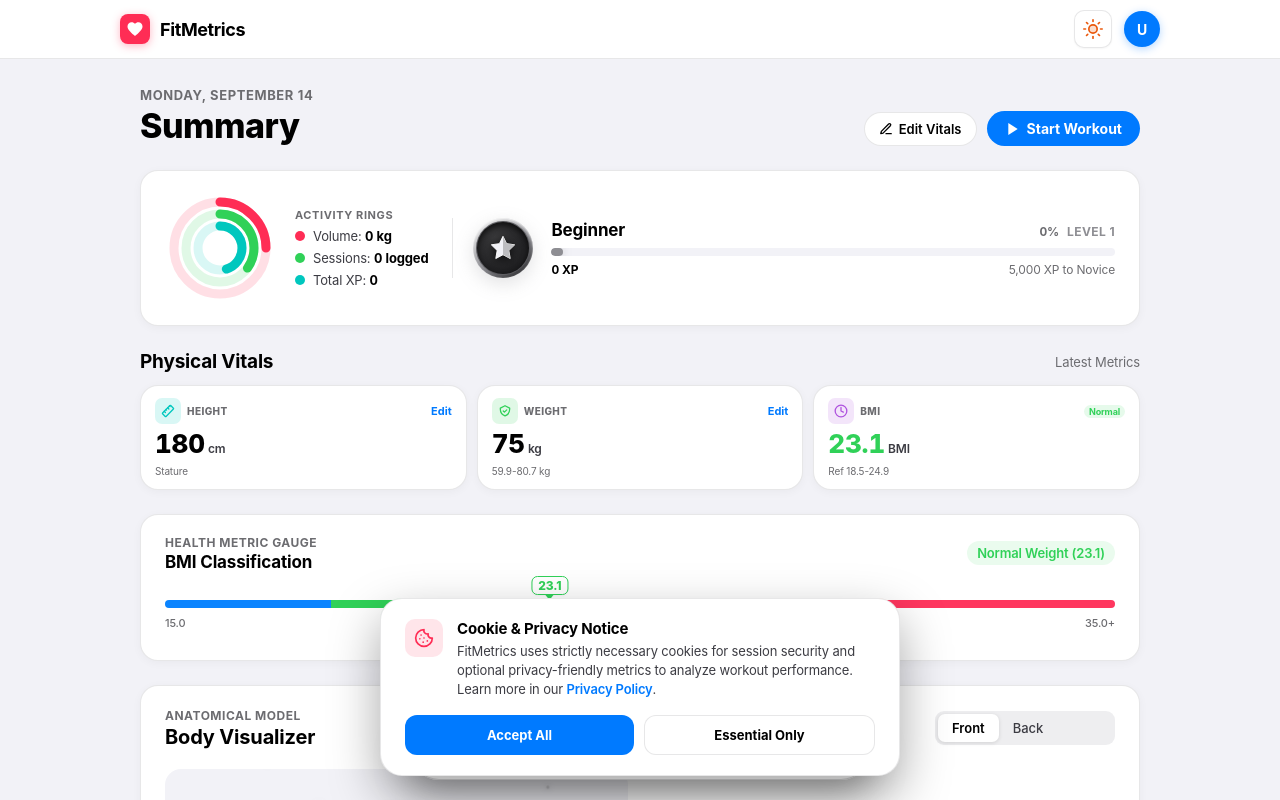
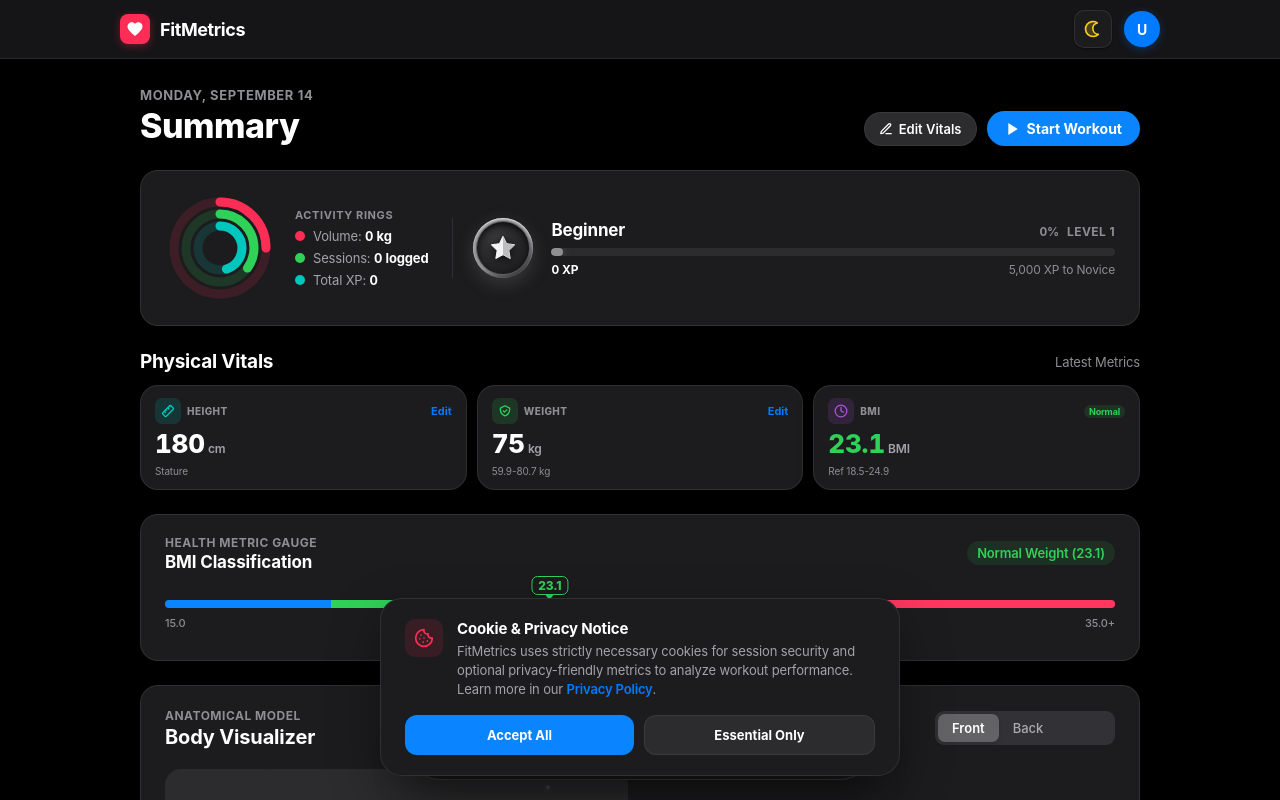
Before and after one commit to CiulicaAlex/FitMetrics, a React (Vite) app in the folder frontend/: page /dashboard in a window 1280 px wide. Shown: the top 800 px of the page. Built offline with nearby package versions, Linux system fonts and the light colour scheme; no server answers.

Commit message:
feat: set dark mode as default startup theme

```diff
--- a/frontend/index.html
+++ b/frontend/index.html
@@ -1,6 +1,15 @@
 <!doctype html>
-<html lang="en">
+<html lang="en" data-theme="dark">
   <head>
+    <script>
+      (function() {
+        try {
+          var saved = localStorage.getItem('fitmetrics_theme');
+          var theme = saved || 'dark';
+          document.documentElement.setAttribute('data-theme', theme);
+        } catch (e) {}
+      })();
+    </script>
     <meta charset="UTF-8" />
     <link rel="icon" type="image/svg+xml" href="/favicon.svg" />
     <link rel="apple-touch-icon" sizes="180x180" href="/apple-touch-icon.png" />
--- a/frontend/src/context/ThemeContext.jsx
+++ b/frontend/src/context/ThemeContext.jsx
@@ -4,7 +4,7 @@ const ThemeContext = createContext();
 
 export function ThemeProvider({ children }) {
   const [theme, setTheme] = useState(() => {
-    return localStorage.getItem('fitmetrics_theme') || 'light';
+    return localStorage.getItem('fitmetrics_theme') || 'dark';
   });
 
   useEffect(() => {
--- a/frontend/src/index.css
+++ b/frontend/src/index.css
@@ -1,6 +1,47 @@
 @import url('https://fonts.googleapis.com/css2?family=Plus+Jakarta+Sans:wght@400;500;600;700;800;900&display=swap');
 
 :root,
+[data-theme="dark"] {
+  --bg-main: #000000;
+  --bg-card: #1c1c1e;
+  --bg-card-subtle: #2c2c2e;
+  --bg-input: #2c2c2e;
+  --border-subtle: rgba(84, 84, 88, 0.36);
+  --border-focus: rgba(84, 84, 88, 0.65);
+  --text-primary: #ffffff;
+  --text-secondary: rgba(235, 235, 245, 0.65);
+  --text-muted: #8e8e93;
+  --text-dim: #636366;
+
+  /* Apple Health & Fitness Dark Accents */
+  --accent-red: #ff375f;
+  --accent-green: #30d158;
+  --accent-cyan: #64d2ff;
+  --accent-blue: #0a84ff;
+  --accent-yellow: #ffd60a;
+  --accent-orange: #ff9f0a;
+  --accent-purple: #bf5af2;
+  --accent-pink: #ff375f;
+
+  /* Apple Tab Bar */
+  --tabbar-bg: rgba(22, 22, 24, 0.98);
+  --tabbar-border: rgba(84, 84, 88, 0.45);
+  --tabbar-shadow: 0 -4px 24px rgba(0, 0, 0, 0.65);
+  --tabbar-active: #fa114f;
+  --tabbar-inactive: #8e8e93;
+
+  /* iOS Segmented Control */
+  --ios-segmented-bg: rgba(118, 118, 128, 0.24);
+  --ios-segment-active-bg: #636366;
+
+  --shadow-sm: 0 1px 2px rgba(0, 0, 0, 0.5);
+  --shadow-card: 0 4px 16px rgba(0, 0, 0, 0.5);
+  --shadow-floating: 0 14px 44px rgba(0, 0, 0, 0.85);
+
+  --wave-color: #fa114f;
+  --wave-glow: rgba(250, 17, 79, 0.35);
+}
+
 [data-theme="light"] {
   --bg-main: #f2f2f7;
   --bg-card: #ffffff;
@@ -40,47 +81,6 @@
 
   --wave-color: #fa114f;
   --wave-glow: rgba(250, 17, 79, 0.25);
-}
-
-[data-theme="dark"] {
-  --bg-main: #000000;
-  --bg-card: #1c1c1e;
-  --bg-card-subtle: #2c2c2e;
-  --bg-input: #2c2c2e;
-  --border-subtle: rgba(84, 84, 88, 0.36);
-  --border-focus: rgba(84, 84, 88, 0.65);
-  --text-primary: #ffffff;
-  --text-secondary: rgba(235, 235, 245, 0.65);
-  --text-muted: #8e8e93;
-  --text-dim: #636366;
-
-  /* Apple Health & Fitness Dark Accents */
-  --accent-red: #ff375f;
-  --accent-green: #30d158;
-  --accent-cyan: #64d2ff;
-  --accent-blue: #0a84ff;
-  --accent-yellow: #ffd60a;
-  --accent-orange: #ff9f0a;
-  --accent-purple: #bf5af2;
-  --accent-pink: #ff375f;
-
-  /* Apple Tab Bar */
-  --tabbar-bg: rgba(22, 22, 24, 0.98);
-  --tabbar-border: rgba(84, 84, 88, 0.45);
-  --tabbar-shadow: 0 -4px 24px rgba(0, 0, 0, 0.65);
-  --tabbar-active: #fa114f;
-  --tabbar-inactive: #8e8e93;
-
-  /* iOS Segmented Control */
-  --ios-segmented-bg: rgba(118, 118, 128, 0.24);
-  --ios-segment-active-bg: #636366;
-
-  --shadow-sm: 0 1px 2px rgba(0, 0, 0, 0.5);
-  --shadow-card: 0 4px 16px rgba(0, 0, 0, 0.5);
-  --shadow-floating: 0 14px 44px rgba(0, 0, 0, 0.85);
-
-  --wave-color: #fa114f;
-  --wave-glow: rgba(250, 17, 79, 0.35);
 }
 
 *,
```
